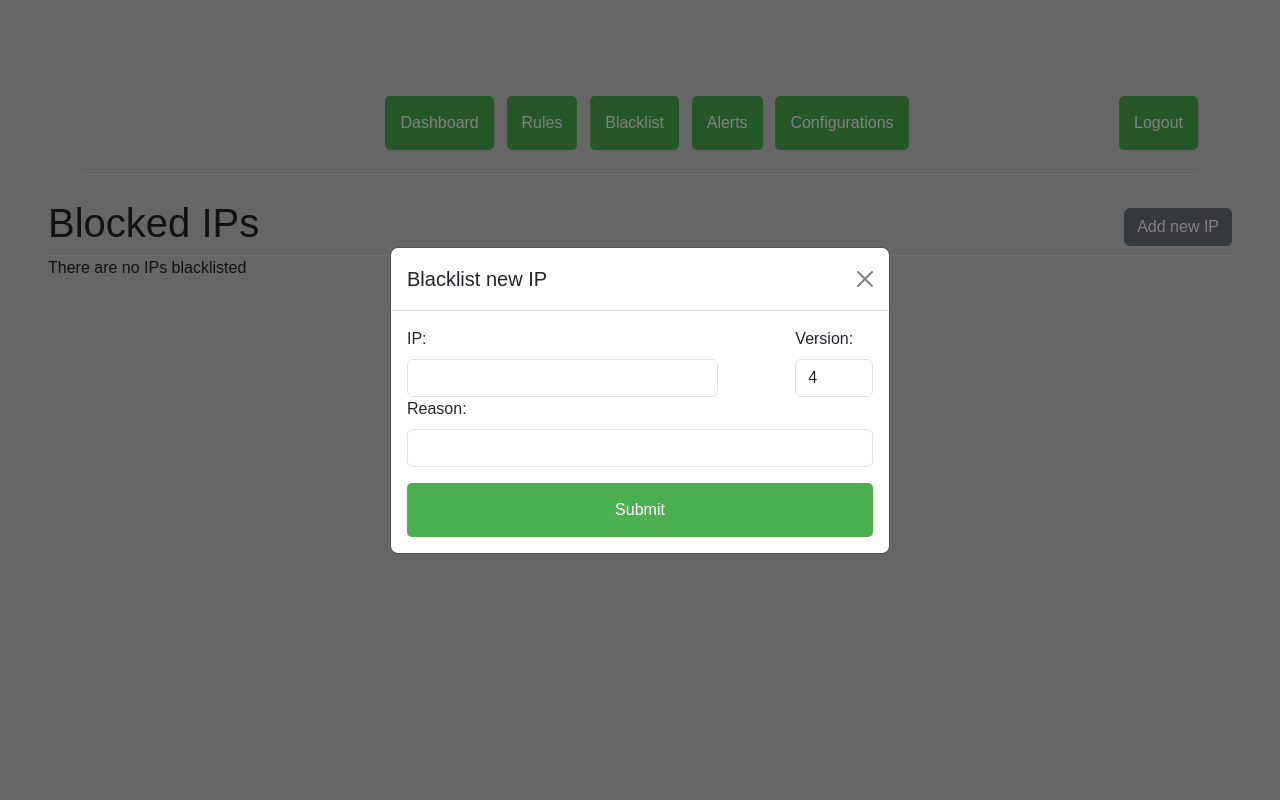
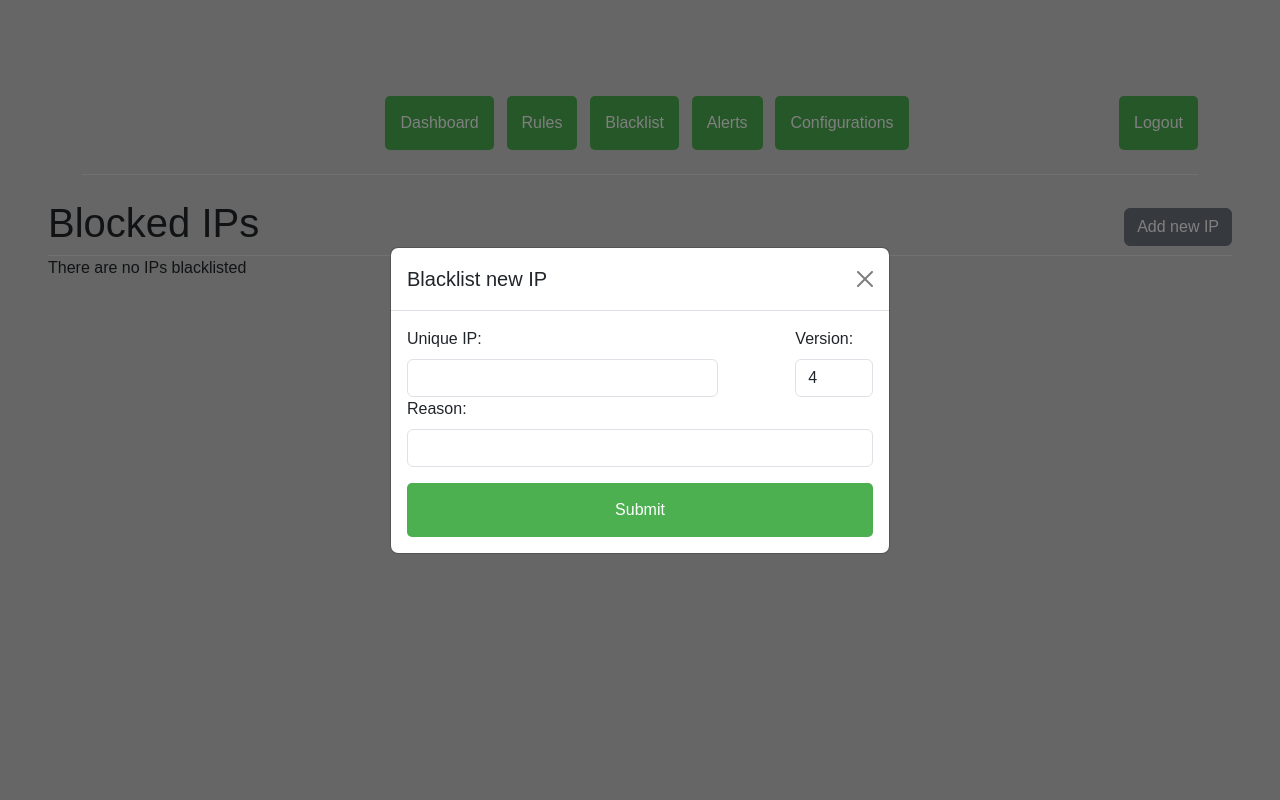
Before and after one commit to YuriBittencourt/ORCH-IDS, a Flask app: template app/templates/blacklist.html in a window 1280 px wide, after a click on "Add new IP". Run offline with Flask 3, Linux system fonts and the light colour scheme; the template is opened without the code that fills it, so the values that code supplies are empty; parts of the project's set-up code (start-up, migrations or seed data) failed here and were passed over.

Commit message:
refact: indentation

```diff
--- a/app/templates/components/modal/blacklist.html
+++ b/app/templates/components/modal/blacklist.html
@@ -7,7 +7,7 @@
     <form id="addToBlacklist" method="POST" action="{{ url_for('blacklist')}}" onsubmit="return validateForm()">
         <div class="form-row d-flex justify-content-between">
             <div class="form-group col-md-8">
-                            <label for="ip" class="form-label">IP:</label>
+                <label for="ip" class="form-label">Unique IP:</label>
                 <input type="text" class="form-control" id="ip" name="ip" required>
             </div>
             <div class="form-group col-md-2">
```
Lines whose indentation alone changed are shown as unchanged.
